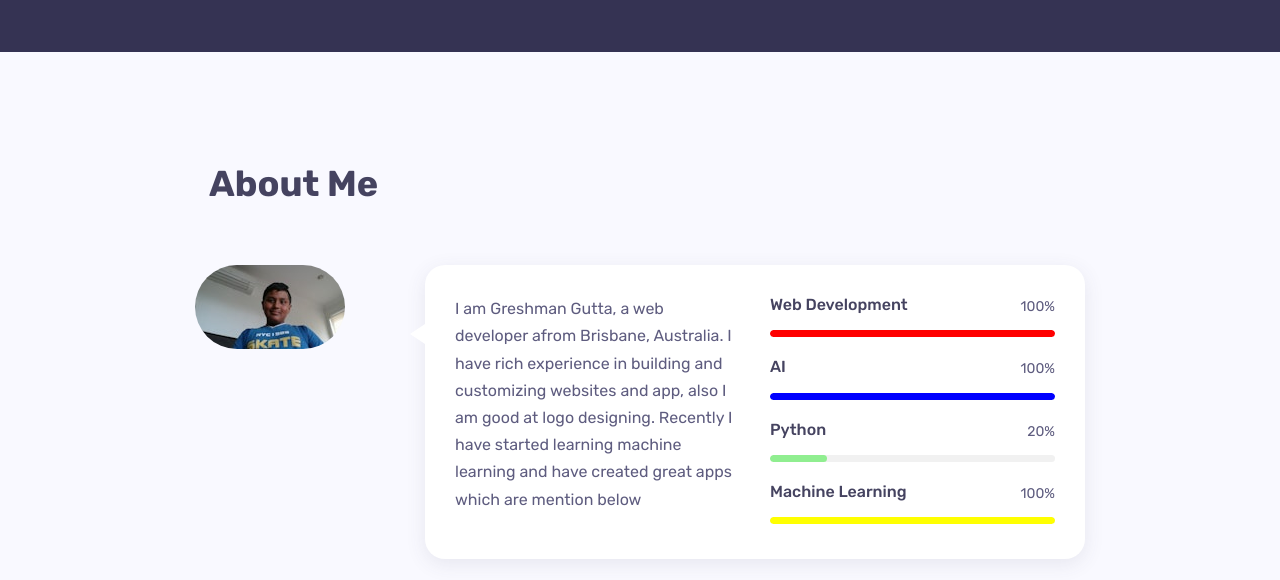
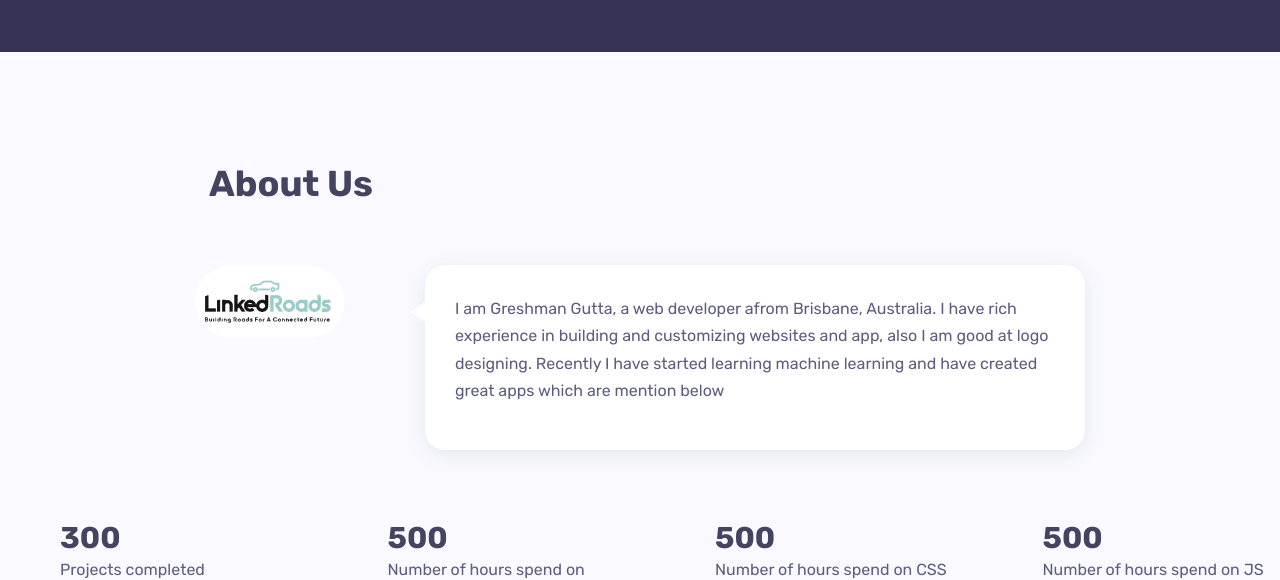
Before and after one commit to GreshmanGutta/LinkedRoads, a plain HTML site: page index.html in a window 1280 px wide. Shown: the part 748-1328 px from the top of the page. Drawn offline with Linux system fonts and the light colour scheme.

Commit message:
Update index.html

```diff
--- a/index.html
+++ b/index.html
@@ -122,11 +122,11 @@
 			<!-- intro -->
 			<div class="intro">
 				<!-- avatar image -->
-				<img src="wow.jpg" style="width: 150px;border-radius: 100px" class="mb-4">
+				<img src="thumbnail_image.png" style="width: 400px;border-radius: 400px" class="mb-4">
 
 				<!-- info -->
-				<h1 class="mb-2 mt-0">Greshman Gutta</h1>
-				<span>I'm a <span class="text-rotating morphext"><span class="animated bounceIn">Developer</span></span></span>
+				<h1 class="mb-2 mt-0">Linked Roads</h1>
+				<span>Building Roads For A<span class="text-rotating morphext"><span class="animated bounceIn">Connected Future</span></span></span>
 			</div>
 
 			<!-- parallax layers -->
@@ -165,7 +165,7 @@
 		<div class="container">
 
 			<!-- section title -->
-			<h2 class="section-title wow fadeInUp" style="visibility: visible; animation-name: fadeInUp;">About Me</h2>
+			<h2 class="section-title wow fadeInUp" style="visibility: visible; animation-name: fadeInUp;">About Us</h2>
 
 			<div class="spacer" data-height="60" style="height: 60px;"></div>
 
@@ -174,7 +174,7 @@
 				<div class="col-md-3">
 					<div class="text-center text-md-left">
 						<!-- avatar image -->
-						<img src="wow.jpg" style="width: 150px;border-radius: 100px" class="mb-4">
+						<img src="thumbnail_image.png" style="width: 150px;border-radius: 100px" class="mb-4">
 					</div>
 					<div class="spacer d-md-none d-lg-none" data-height="30" style="height: 30px;"></div>
 				</div>
@@ -182,63 +182,12 @@
 				<div class="col-md-9 triangle-left-md triangle-top-sm">
 					<div class="rounded bg-white shadow-dark padding-30">
 						<div class="row">
-							<div class="col-md-6">
+							<div class="col-md">
 								<!-- about text -->
 								<p>I am Greshman Gutta, a web developer afrom Brisbane, Australia. I have rich experience in building and customizing websites and app, also I am good at logo designing. Recently I have started learning machine learning and have created great apps which are mention below</p>
 
 								<div class="spacer d-md-none d-lg-none" data-height="30" style="height: 30px;"></div>
 							</div>
-							<div class="col-md-6">
-								<!-- skill item -->
-								<div class="skill-item">
-									<div class="skill-info clearfix">
-										<h4 class="float-left mb-3 mt-0">Web Development</h4>
-										<span class="float-right">100%</span>
-									</div>
-									<div class="progress">
-										<div class="progress-bar data-background" role="progressbar" aria-valuemin="0" aria-valuemax="100" aria-valuenow="100" data-color="red" style="background-color: red; width: 100%;">
-										</div>
-									</div>
-									<div class="spacer" data-height="20" style="height: 20px;"></div>
-								</div>
-
-								<!-- skill item -->
-								<div class="skill-item">
-									<div class="skill-info clearfix">
-										<h4 class="float-left mb-3 mt-0">AI</h4>
-										<span class="float-right">100%</span>
-									</div>
-									<div class="progress">
-										<div class="progress-bar data-background" role="progressbar" aria-valuemin="0" aria-valuemax="100" aria-valuenow="100" data-color="blue" style="background-color: blue; width: 100%;">
-										</div>
-									</div>
-									<div class="spacer" data-height="20" style="height: 20px;"></div>
-								</div>
-
-								<!-- skill item -->
-								<div class="skill-item">
-									<div class="skill-info clearfix">
-										<h4 class="float-left mb-3 mt-0">Python</h4>
-										<span class="float-right">20%</span>
-									</div>
-									<div class="progress">
-										<div class="progress-bar data-background" role="progressbar" aria-valuemin="0" aria-valuemax="100" aria-valuenow="20" data-color="lightgreen" style="background-color: lightgreen; width: 20%;">
-										</div>
-									</div>
-                				  <div class="spacer" data-height="20" style="height: 20px;"></div>
-								</div>
-
-				                <!-- skill item -->
-				                <div class="skill-item">
-				                  <div class="skill-info clearfix">
-				                    <h4 class="float-left mb-3 mt-0">Machine Learning</h4>
-				                    <span class="float-right">100%</span>
-				                  </div>
-				                  <div class="progress">
-				                    <div class="progress-bar data-background" role="progressbar" aria-valuemin="0" aria-valuemax="100" aria-valuenow="100" data-color="yellow" style="background-color: yellow; width: 100%;">
-				                    </div>
-				                  </div>
-				                </div>
 
 							</div>
 						</div>
```
